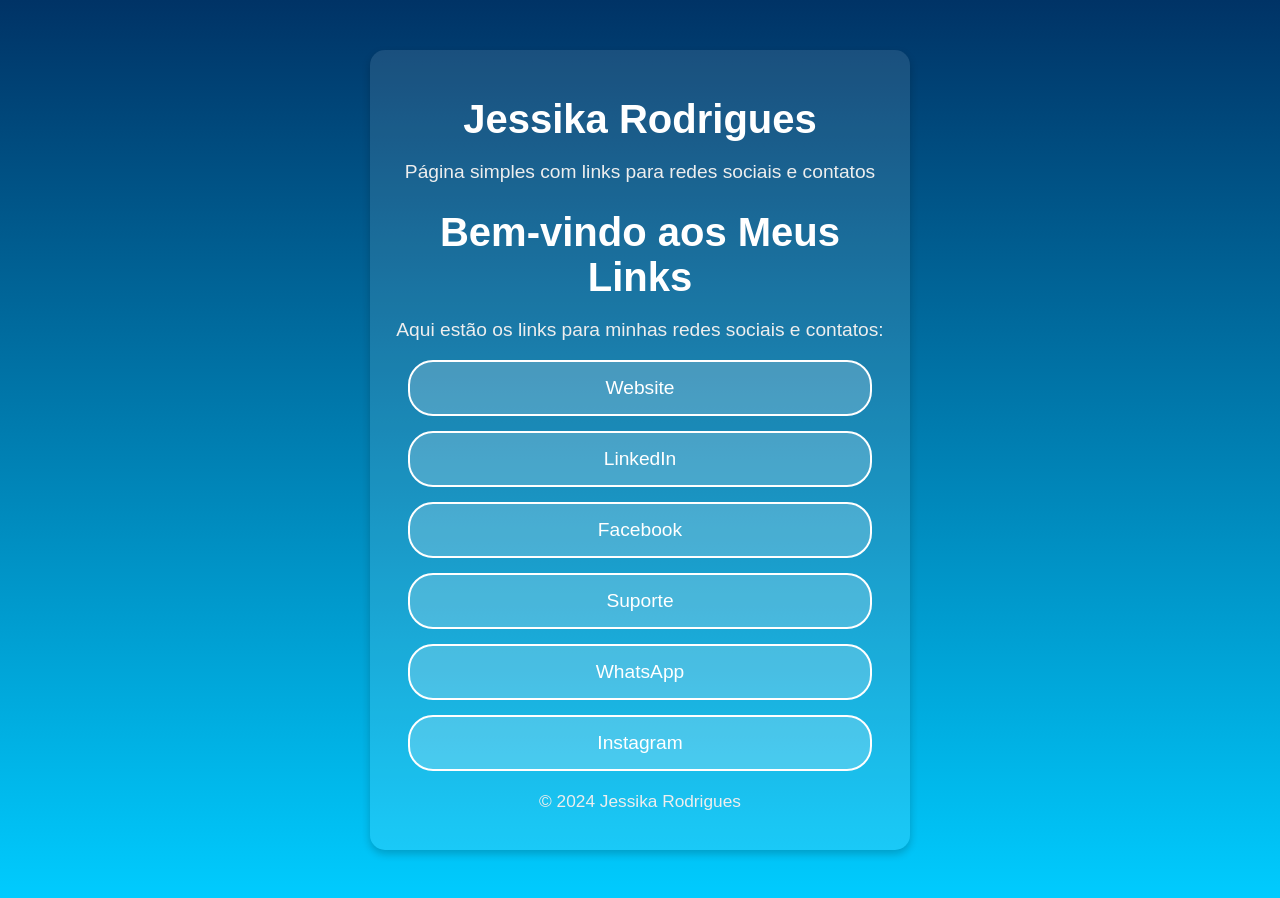
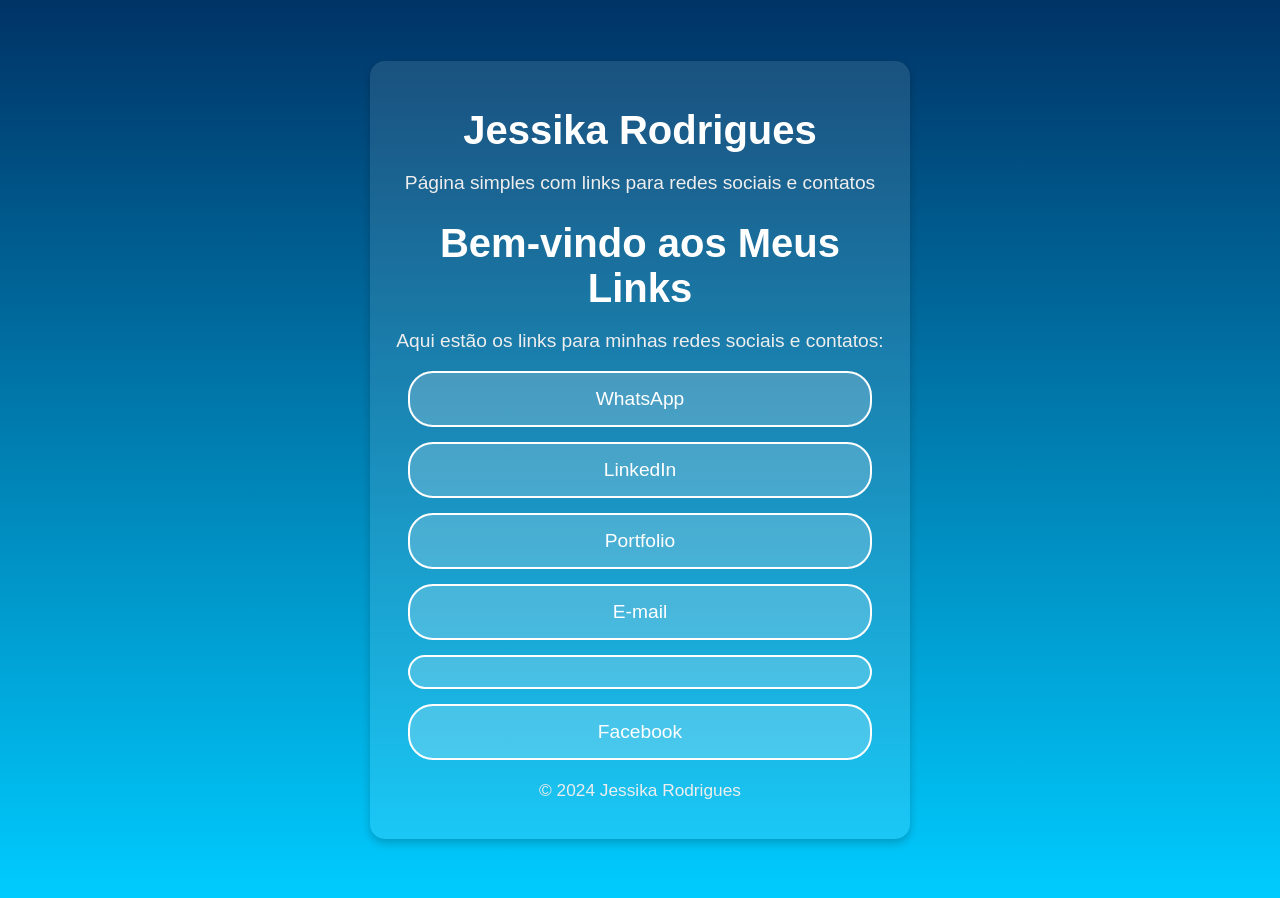
Before and after one commit to jesscatt/Jessika.rodrigues, a Jekyll site: the page built from index.md, in a window 1280 px wide. Built offline with Jekyll 4.4.1, drawn with Linux system fonts in a browser that asks for light colours.

Commit message:
Update index.md

```diff
--- a/index.md
+++ b/index.md
@@ -8,10 +8,11 @@ title: "Meus Links"
 Aqui estão os links para minhas redes sociais e contatos:
 
 <div class="button-container">
-  <a href="https://seusite.com" class="button">Website</a>
+
+  <a href="https://wa.me/seunumerodetelefone" class="button">WhatsApp</a>
   <a href="https://linkedin.com/in/seu-perfil" class="button">LinkedIn</a>
+  <a href="https://instagram.com/seu-perfil" class="button">Portfolio</a>
+  <a href="https://instagram.com/seu-perfil" class="button">E-mail</a>
+  <a href="https://instagram.com/seu-perfil" class="button"></a>
   <a href="https://facebook.com/seu-perfil" class="button">Facebook</a>
-  <a href="mailto:suporte@seusite.com" class="button">Suporte</a>
-  <a href="https://wa.me/seunumerodetelefone" class="button">WhatsApp</a>
-  <a href="https://instagram.com/seu-perfil" class="button">Instagram</a>
 </div>
```
